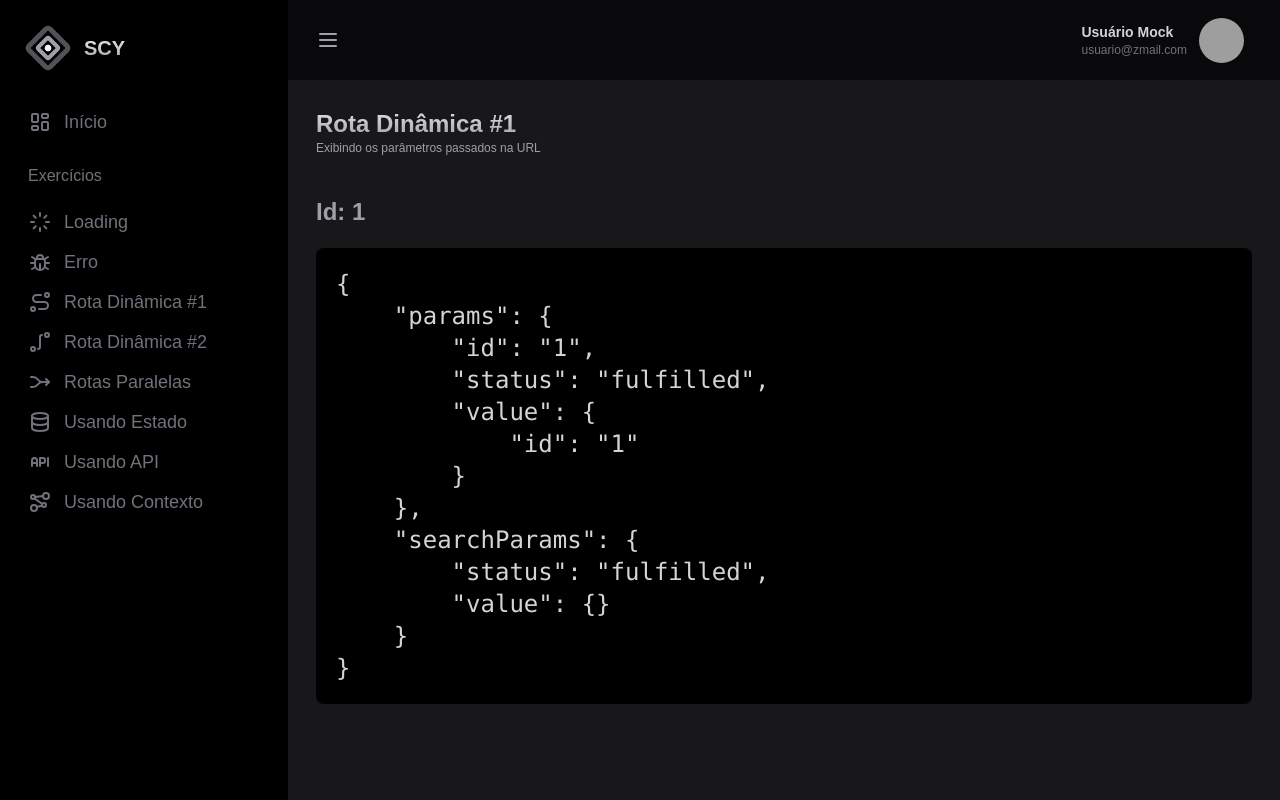
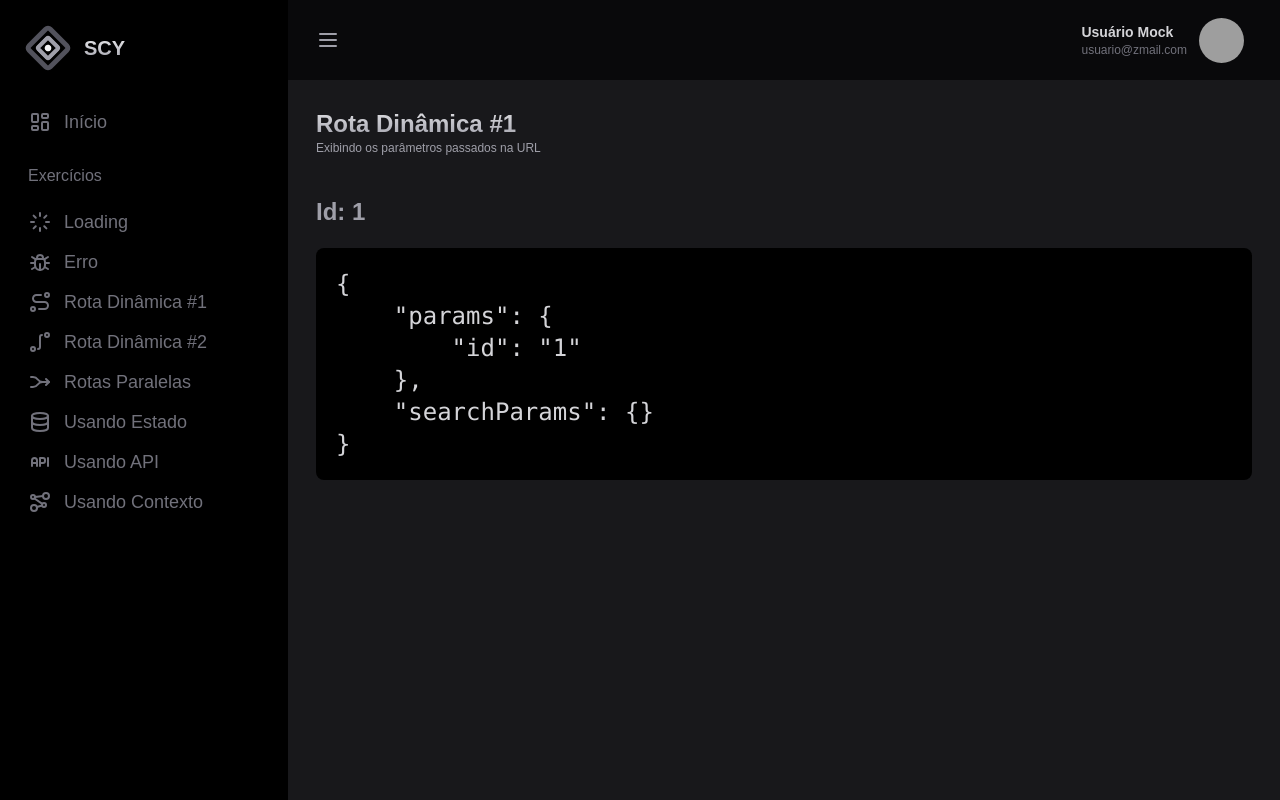
Before and after one commit to PedroSCY/Next_App, a Next.js app: page /dinamica/blog/1 in a window 1280 px wide. Built offline with nearby package versions, Linux system fonts and the light colour scheme; grey boxes are pictures that could not be loaded.

Commit message:
Correção next params

```diff
--- a/src/app/(interna)/dinamica/blog/[id]/page.tsx
+++ b/src/app/(interna)/dinamica/blog/[id]/page.tsx
@@ -4,10 +4,20 @@ import React from "react";
 
 interface PageProps {
   params: { id: string };
-  searchParams: { [key: string]: string | string[] | undefined };
+  searchParams?: { [key: string]: string | string[] | undefined };
 }
 
-export default function Page(props: PageProps) {
+export default async function Page({ params, searchParams }: PageProps) {
+
+  const resolvedParams = await params;
+  const id = resolvedParams.id;
+  const safeParams = { id };
+
+  const resolvedSearchParams = await searchParams;
+  const safeSearchParams = resolvedSearchParams
+    ? JSON.parse(JSON.stringify(resolvedSearchParams))
+    : {};
+
   return (
     <div>
       <Titulo
@@ -15,9 +25,11 @@ export default function Page(props: PageProps) {
         legenda="Exibindo os parâmetros passados na URL"
       />
       <div className="flex flex-col gap-5 mt-10">
-        <span className="text-2xl text-zinc-400 font-black">Id: {props.params.id}</span>
+        <span className="text-2xl text-zinc-400 font-black">Id: {id}</span>
         <code>
-          <pre className="text-2xl bg-black p-5 rounded-lg text-zinc-300">{JSON.stringify(props, null, 4)}</pre>
+          <pre className="text-2xl bg-black p-5 rounded-lg text-zinc-300">
+            {JSON.stringify({ params: safeParams, searchParams: safeSearchParams }, null, 4)}
+          </pre>
         </code>
       </div>
     </div>
--- a/src/app/(interna)/dinamica/pacote/[...parametros]/page.tsx
+++ b/src/app/(interna)/dinamica/pacote/[...parametros]/page.tsx
@@ -2,11 +2,21 @@ import Titulo from "@/app/(interna)/shared/Titulo";
 import React from "react";
 
 interface PageProps {
-  params: { [key: string]: string };
-  searchParams: { [key: string]: string | string[] | undefined };
+  params: { parametros: string[] };
+  searchParams?: { [key: string]: string | string[] | undefined };
 }
 
-export default function Page(props: PageProps) {
+export default async function Page({ params, searchParams }: PageProps) {
+
+  const resolvedParams = await params;
+  const parametros = resolvedParams.parametros;
+  const safeParams = { parametros };
+
+  const resolvedSearchParams = await searchParams;
+  const safeSearchParams = resolvedSearchParams
+    ? JSON.parse(JSON.stringify(resolvedSearchParams))
+    : {};
+
   return (
     <div>
       <Titulo
@@ -14,9 +24,11 @@ export default function Page(props: PageProps) {
         legenda="Exibindo todos os parâmetros passados na URL"
       />
       <div className="flex flex-col gap-5 mt-10">
-        <span className="text-2xl text-zinc-400 font-black">Id: {props.params.id}</span>
+        <span className="text-2xl text-zinc-400 font-black">Parâmetros: {parametros.join(", ")}</span>
         <code>
-          <pre className="text-2xl bg-black p-5 rounded-lg text-zinc-300">{JSON.stringify(props, null, 4)}</pre>
+          <pre className="text-2xl bg-black p-5 rounded-lg text-zinc-300">
+          {JSON.stringify({ params: safeParams, searchParams: safeSearchParams }, null, 4)}
+          </pre>
         </code>
       </div>
     </div>
```
